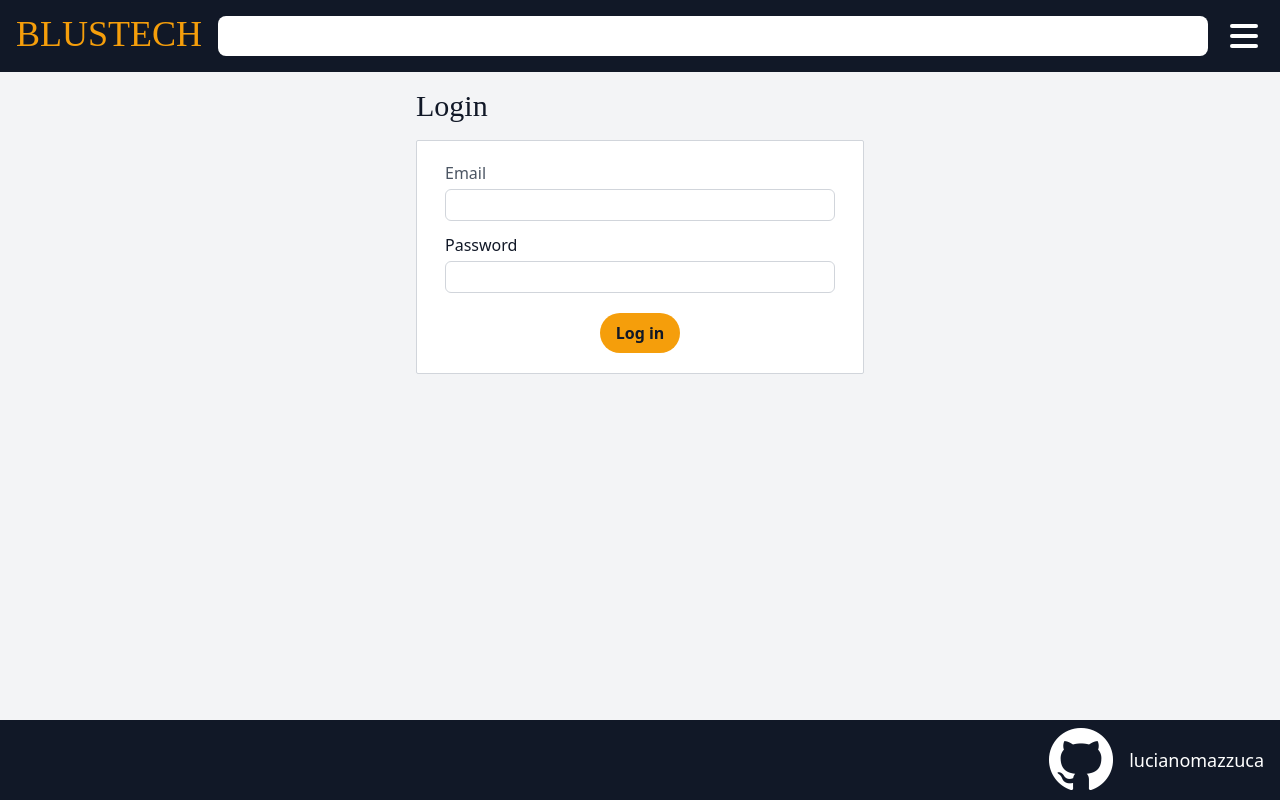
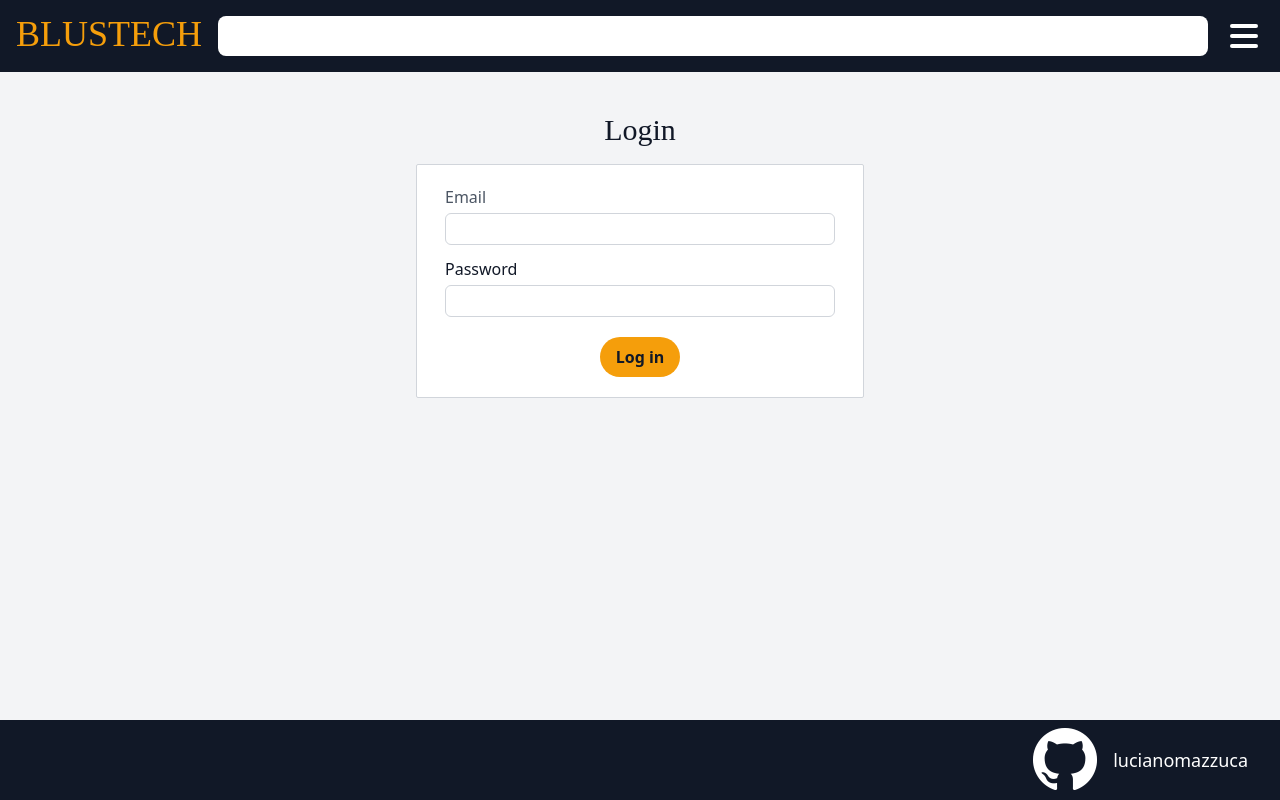
Before and after one commit to lucianomazzuca/blustech-ecommerce, a React (Create React App) app in the folder client/: page /login in a window 1280 px wide. Built offline with nearby package versions, Linux system fonts and the light colour scheme; the HTML template or start-up script is replaced by a standard one; a web font is replaced by a local one.

Commit message:
Fix styles in login page

```diff
--- a/client/src/components/LoginForm.js
+++ b/client/src/components/LoginForm.js
@@ -42,7 +42,7 @@ const LoginForm = () => {
   return (
     <form
       onSubmit={handleSubmit(onSubmit)}
-      className="flex flex-col bg-white px-7 py-5 rounded-sm border border-gray-300"
+      className="flex flex-col max-w-md mx-auto bg-white px-7 py-5 rounded-sm border border-gray-300"
     >
       <div className="form-group">
         <label htmlFor="" className="text-gray-600">
--- a/client/src/components/footer/Footer.js
+++ b/client/src/components/footer/Footer.js
@@ -2,8 +2,8 @@ import githubLogo from '../../github-logo.png';
 
 const Footer = () => {
   return (
-    <footer className="bg-gray-900 mt-6 py-2 w-full flex justify-self-end self-end ">
-      <div className="container">
+    <footer className="bg-gray-900  py-2 w-full flex justify-self-end self-end ">
+      <div className="container-general">
         <a href="https://github.com/lucianomazzuca" rel="noreferrer" target="_blank" className="">
           <div className="wrapper flex items-center justify-center h-full md:justify-end hover:text-indigo-500 ">
             <img src={githubLogo} alt="Github logo" className="" />
--- a/client/src/index.css
+++ b/client/src/index.css
@@ -3,7 +3,7 @@
 @tailwind utilities;
 
 .container-general {
-  @apply container mx-auto xl:max-w-screen-xl px-4;
+  @apply container mx-auto max-w-screen-xl px-4;
 }
 
 .input {
--- a/client/src/pages/Login.js
+++ b/client/src/pages/Login.js
@@ -2,8 +2,8 @@ import LoginForm from '../components/LoginForm';
 
 const Login = () => {
   return (
-    <div className="container mx-auto max-w-md text-gray-900">
-      <h2 className="title text-3xl my-4">Login</h2>
+    <div className="container-general text-gray-900 mt-10">
+      <h2 className="title text-3xl my-4 text-center">Login</h2>
       <LoginForm />
     </div>
   );
```
